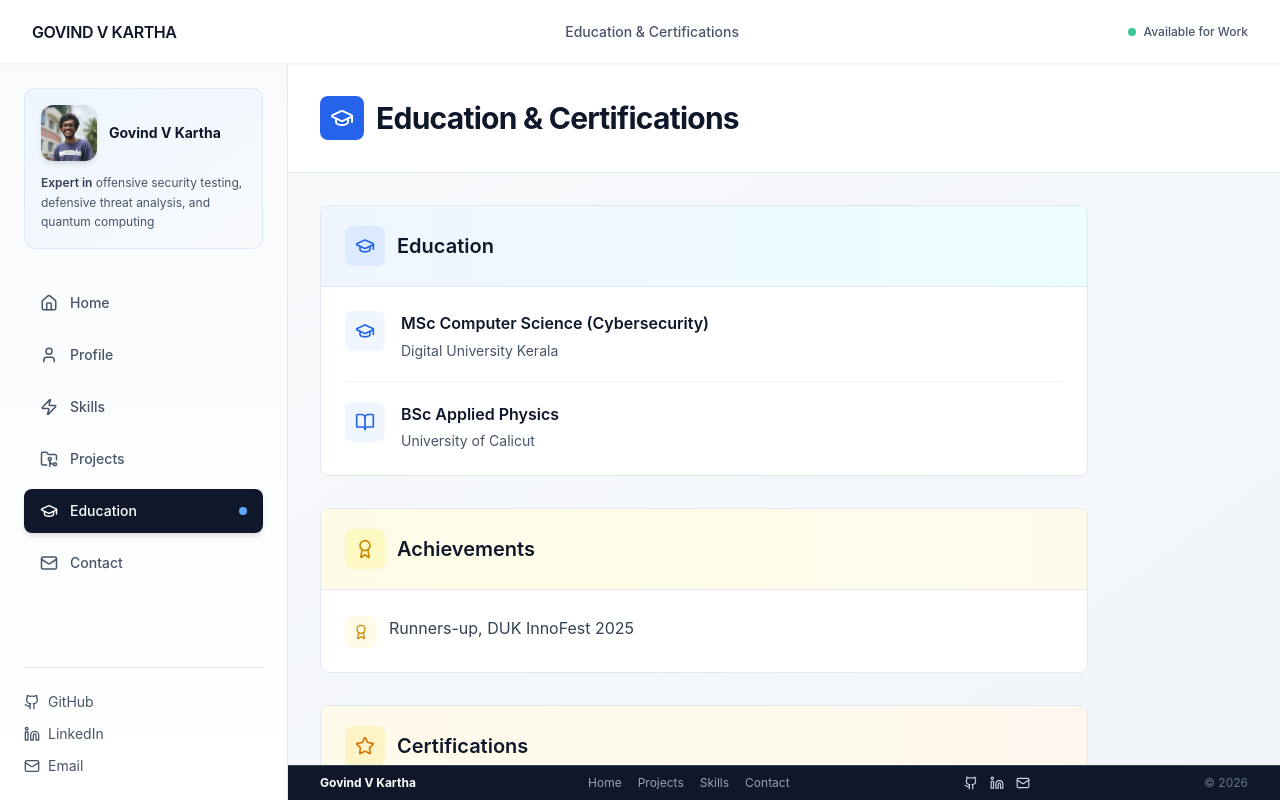
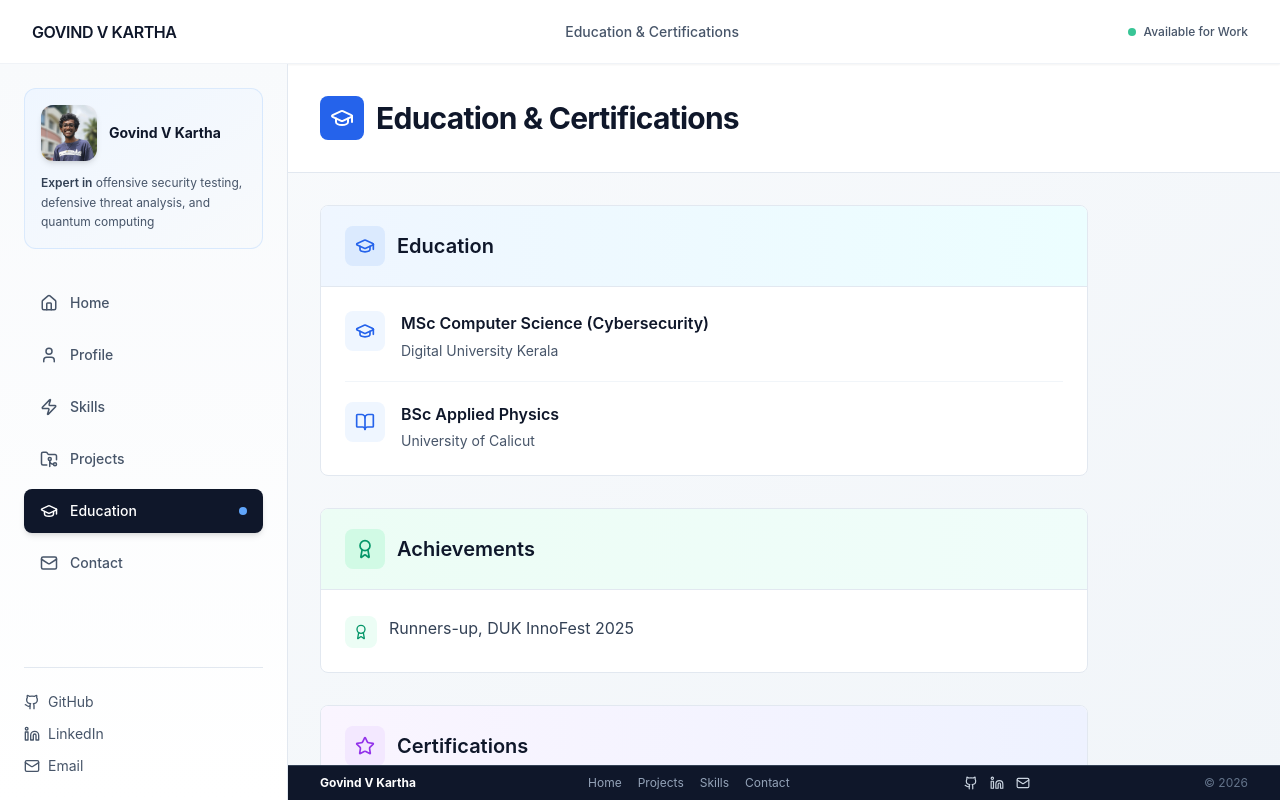
Before and after one commit to Govind-v-kartha/Website, a React (Vite) app: page / in a window 1280 px wide. Both pictures are taken after a click on the button "Education". Built offline with nearby package versions, Linux system fonts and the light colour scheme; the HTML template or start-up script is replaced by a standard one.

Commit message:
Update color schemes: Achievements (Emerald/Teal) and Certifications (Purple/Indigo)

```diff
--- a/src/components/Certifications.tsx
+++ b/src/components/Certifications.tsx
@@ -4,14 +4,14 @@ export default function Certifications() {
       {/* Achievements Section */}
       <section
         id="achievements"
-        className="animate-fade-in-up bg-white px-4 sm:px-6 lg:px-0 py-12 sm:py-14 border-b border-slate-200"
+        className="animate-fade-in-up bg-emerald-50 px-4 sm:px-6 lg:px-0 py-12 sm:py-14 border-b border-slate-200"
       >
         <div className="max-w-3xl mx-auto">
-          <h2 className="text-2xl sm:text-3xl font-bold text-slate-900 mb-5 pb-3 border-b border-slate-300">
+          <h2 className="text-2xl sm:text-3xl font-bold text-slate-900 mb-5 pb-3 border-b border-emerald-300">
             Achievements
           </h2>
           <ul className="space-y-3 ml-6">
-            <li className="text-slate-700 relative before:content-['•'] before:absolute before:left-[-1.5rem] before:text-slate-500 before:font-bold">
+            <li className="text-slate-700 relative before:content-['•'] before:absolute before:left-[-1.5rem] before:text-emerald-500 before:font-bold">
               Runners-up, DUK InnoFest 2025
             </li>
           </ul>
@@ -21,20 +21,20 @@ export default function Certifications() {
       {/* Certifications Section */}
       <section
         id="certifications"
-        className="animate-fade-in-up bg-slate-50 px-4 sm:px-6 lg:px-0 py-12 sm:py-14 border-b border-slate-200"
+        className="animate-fade-in-up bg-purple-50 px-4 sm:px-6 lg:px-0 py-12 sm:py-14 border-b border-slate-200"
       >
         <div className="max-w-3xl mx-auto">
-          <h2 className="text-2xl sm:text-3xl font-bold text-slate-900 mb-5 pb-3 border-b border-slate-300">
+          <h2 className="text-2xl sm:text-3xl font-bold text-slate-900 mb-5 pb-3 border-b border-purple-300">
             Certifications
           </h2>
           <ul className="space-y-3 ml-6">
-            <li className="text-slate-700 relative before:content-['•'] before:absolute before:left-[-1.5rem] before:text-slate-500 before:font-bold">
+            <li className="text-slate-700 relative before:content-['•'] before:absolute before:left-[-1.5rem] before:text-purple-500 before:font-bold">
               Google Cloud Career Launchpad – Cybersecurity Track
             </li>
-            <li className="text-slate-700 relative before:content-['•'] before:absolute before:left-[-1.5rem] before:text-slate-500 before:font-bold">
+            <li className="text-slate-700 relative before:content-['•'] before:absolute before:left-[-1.5rem] before:text-purple-500 before:font-bold">
               Google IT Support – Technical Support Fundamentals
             </li>
-            <li className="text-slate-700 relative before:content-['•'] before:absolute before:left-[-1.5rem] before:text-slate-500 before:font-bold">
+            <li className="text-slate-700 relative before:content-['•'] before:absolute before:left-[-1.5rem] before:text-purple-500 before:font-bold">
               Cisco Networking Academy – Introduction to Cybersecurity
             </li>
           </ul>
--- a/src/panels/EducationPanel.tsx
+++ b/src/panels/EducationPanel.tsx
@@ -112,10 +112,10 @@ export default function EducationPanel() {
             variants={itemVariants}
             className="bg-white rounded-lg border border-slate-200 overflow-hidden hover:border-blue-300 hover:shadow-lg transition-all duration-300"
           >
-            <div className="bg-gradient-to-r from-yellow-50 to-amber-50 px-6 py-5 border-b border-slate-200">
+            <div className="bg-gradient-to-r from-emerald-50 to-teal-50 px-6 py-5 border-b border-slate-200">
               <div className="flex items-center gap-3">
-                <div className="p-2.5 bg-yellow-100 rounded-lg">
-                  <Award className="w-5 h-5 text-yellow-600" />
+                <div className="p-2.5 bg-emerald-100 rounded-lg">
+                  <Award className="w-5 h-5 text-emerald-600" />
                 </div>
                 <h2 className="text-xl font-semibold text-slate-900">Achievements</h2>
               </div>
@@ -131,8 +131,8 @@ export default function EducationPanel() {
                       variants={itemVariants}
                       className="flex items-start gap-3"
                     >
-                      <div className="p-2 bg-yellow-50 rounded-lg flex-shrink-0 mt-0.5">
-                        <Icon className="w-4 h-4 text-yellow-600" />
+                      <div className="p-2 bg-emerald-50 rounded-lg flex-shrink-0 mt-0.5">
+                        <Icon className="w-4 h-4 text-emerald-600" />
                       </div>
                       <span className="text-slate-700 pt-0.5">{achievement.title}</span>
                     </motion.li>
@@ -147,10 +147,10 @@ export default function EducationPanel() {
             variants={itemVariants}
             className="bg-white rounded-lg border border-slate-200 overflow-hidden hover:border-blue-300 hover:shadow-lg transition-all duration-300"
           >
-            <div className="bg-gradient-to-r from-amber-50 to-orange-50 px-6 py-5 border-b border-slate-200">
+            <div className="bg-gradient-to-r from-purple-50 to-indigo-50 px-6 py-5 border-b border-slate-200">
               <div className="flex items-center gap-3">
-                <div className="p-2.5 bg-amber-100 rounded-lg">
-                  <Star className="w-5 h-5 text-amber-600" />
+                <div className="p-2.5 bg-purple-100 rounded-lg">
+                  <Star className="w-5 h-5 text-purple-600" />
                 </div>
                 <h2 className="text-xl font-semibold text-slate-900">Certifications</h2>
               </div>
@@ -166,8 +166,8 @@ export default function EducationPanel() {
                       variants={itemVariants}
                       className="flex items-start gap-3"
                     >
-                      <div className="p-2 bg-amber-50 rounded-lg flex-shrink-0 mt-0.5">
-                        <Icon className="w-4 h-4 text-amber-600" />
+                      <div className="p-2 bg-purple-50 rounded-lg flex-shrink-0 mt-0.5">
+                        <Icon className="w-4 h-4 text-purple-600" />
                       </div>
                       <span className="text-slate-700 pt-0.5">{cert.title}</span>
                     </motion.li>
```
